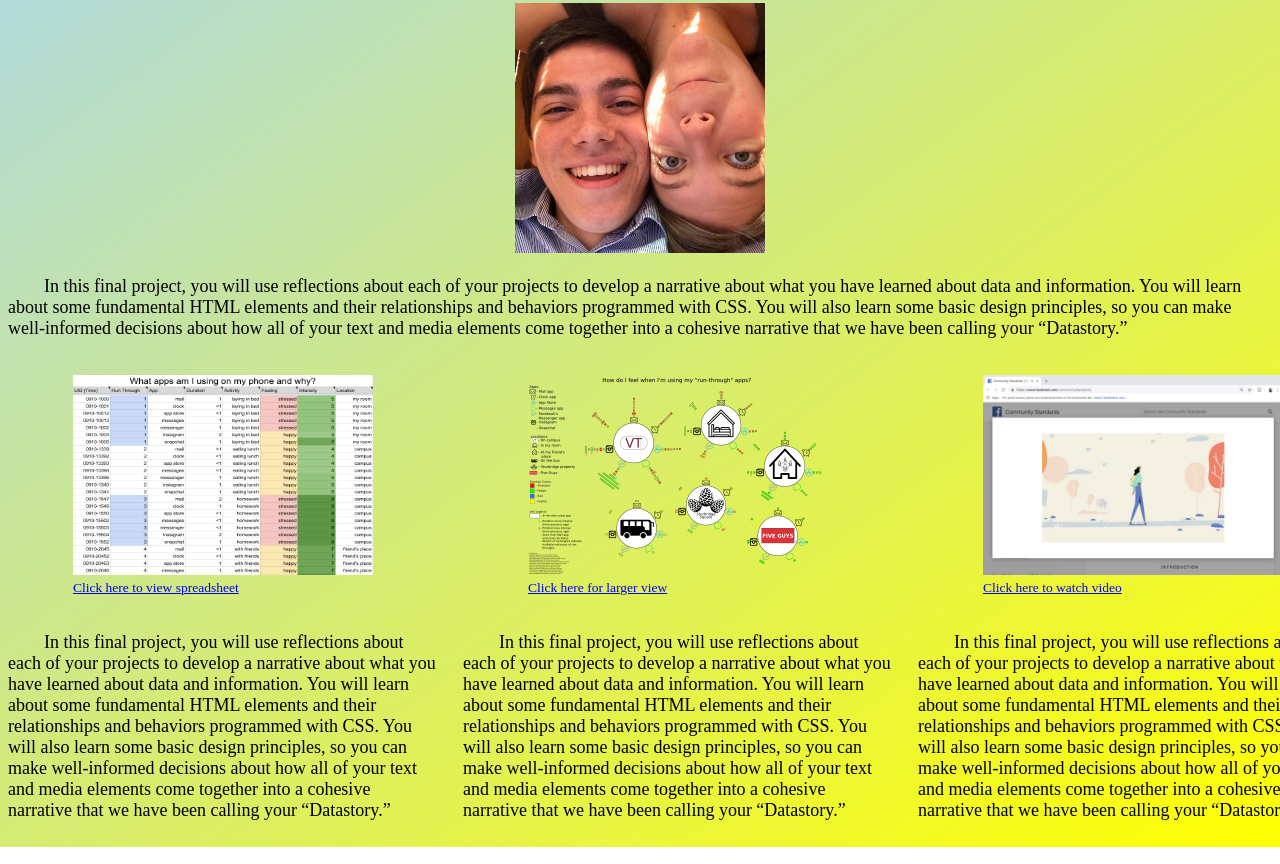
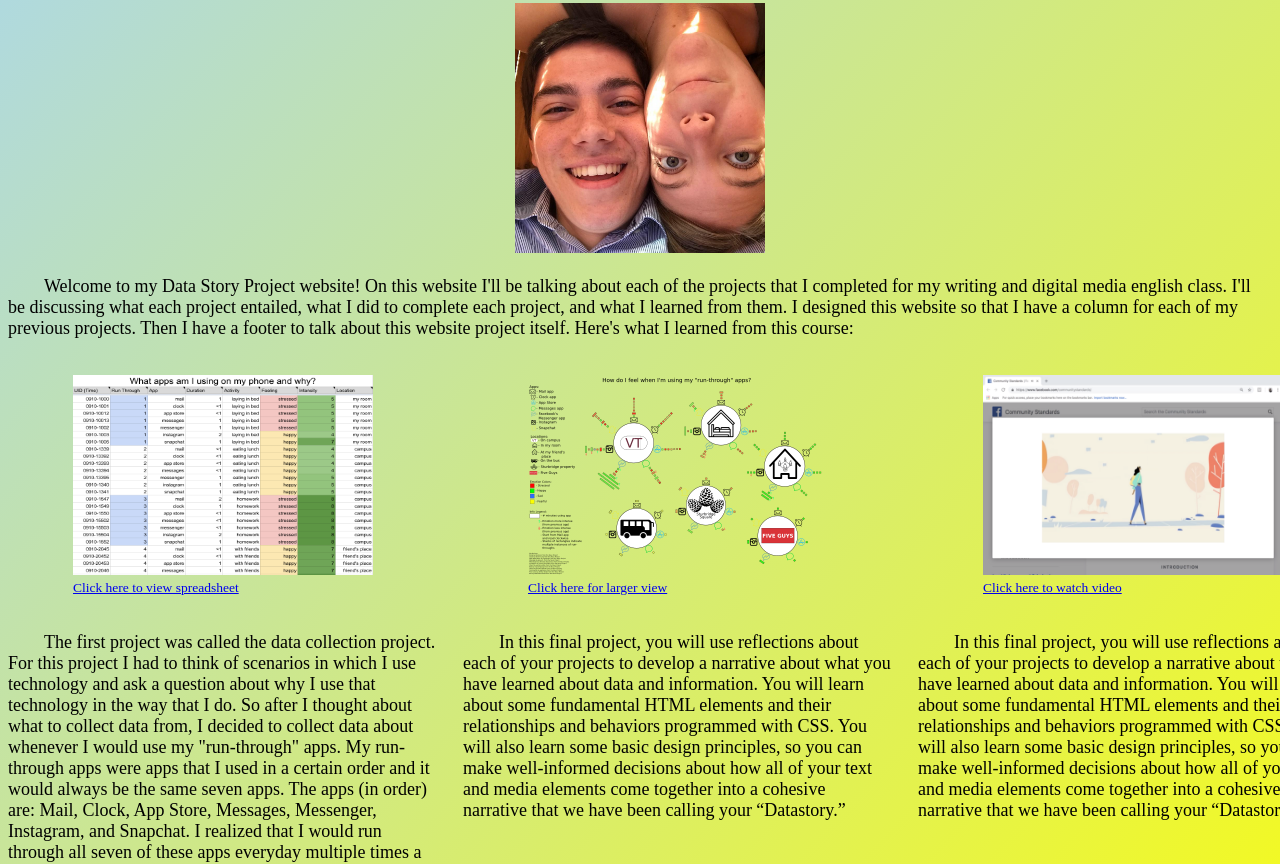
Before and after one commit to farinaa/farinaa-data-story, a plain HTML site: page index.html in a window 1280 px wide. Shown: the part 95-959 px from the top of the page. Drawn offline with Linux system fonts and the light colour scheme.

Commit message:
Added profile summary and data collection text

```diff
--- a/index.html
+++ b/index.html
@@ -26,14 +26,13 @@
       <!-- Text under the profile picture centered at the top of the website -->
       <section id="profile-text">
         <p style="text-indent: 2em">
-          In this final project, you will use reflections about each of your
-          projects to develop a narrative about what you have learned about
-          data and information. You will learn about some fundamental HTML
-          elements and their relationships and behaviors programmed with CSS.
-          You will also learn some basic design principles, so you can make
-          well-informed decisions about how all of your text and media elements
-          come together into a cohesive narrative that we have been calling
-          your “Datastory.”
+          Welcome to my Data Story Project website! On this website I'll be
+          talking about each of the projects that I completed for my writing
+          and digital media english class. I'll be discussing what each project
+          entailed, what I did to complete each project, and what I learned
+          from them. I designed this website so that I have a column for each
+          of my previous projects. Then I have a footer to talk about this
+          website project itself. Here's what I learned from this course:
         </p>
       </section>
     </header>
@@ -86,14 +85,32 @@
       <!-- Data collection project text -->
       <section id="data-collection-text">
         <p style="text-indent: 2em">
-          In this final project, you will use reflections about each of your
-          projects to develop a narrative about what you have learned about
-          data and information. You will learn about some fundamental HTML
-          elements and their relationships and behaviors programmed with CSS.
-          You will also learn some basic design principles, so you can make
-          well-informed decisions about how all of your text and media elements
-          come together into a cohesive narrative that we have been calling
-          your “Datastory.”
+          The first project was called the data collection project. For this
+          project I had to think of scenarios in which I use technology and ask
+          a question about why I use that technology in the way that I do. So
+          after I thought about what to collect data from, I decided to collect
+          data about whenever I would use my "run-through" apps. My run-through
+          apps were apps that I used in a certain order and it would always be
+          the same seven apps. The apps (in order) are: Mail, Clock, App Store,
+          Messages, Messenger, Instagram, and Snapchat. I realized that I would
+          run through all seven of these apps everyday multiple times a day. I
+          thought that I should incorporate this realization into this project
+          with the question of "What apps am I using on my phone and why?" I
+          wanted to put an emphasis on what I'm feeling before, during, and
+          after I go through a run-through. The data points I decided to make
+          were times I used the app, how long I used the app for, what I was
+          doing while using the app, how I was feeling, the intensity of that
+          feeling, and where I was while I was using the app. So over the
+          course of five days I would record these data points into the Google
+          spreadsheet. At the end of the collection, I looked at the data and
+          saw that I was pretty stressed out during the collection week. What I
+          learned from this project was that there is so much data in the
+          world. Everybody generates data, and that data could be considered
+          "small" data. In class we talked about how Facebook tries to use the
+          data we generate from our online habits to make a profile about us
+          that made accurate assumptions about what our interests are and what
+          kind of person we are. This was an eye-opener for me and I was glad
+          that this project made me realize this fact.
         </p>
       </section>
 
@@ -126,4 +143,7 @@
       </section>
     </main>
   </body>
+  <footer>
+    This is a test for the footer.
+  </footer>
 </html>
```
